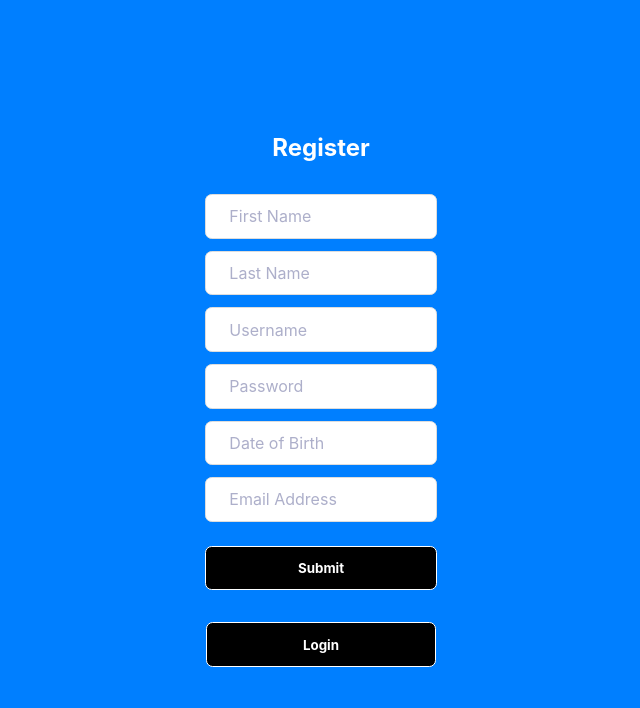
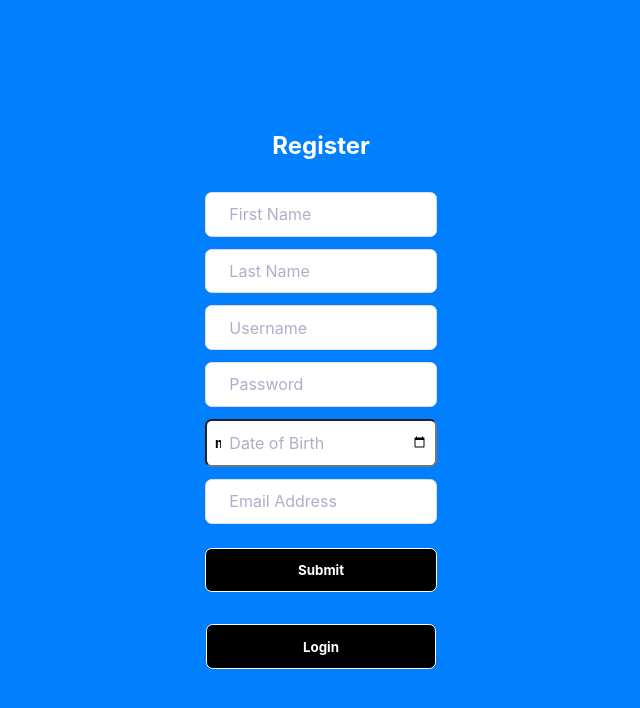
Before and after one commit to Ken1567/Stacktrek-Capstone-Project, a React (Create React App) app in the folder client/: page /register in a window 1280 px wide. Shown: the top 708 px of the page, without its empty margins (319-959 px from the left). Built offline with nearby package versions, Linux system fonts and the light colour scheme; no server answers.

Commit message:
Removed unnecessary codes and added date picker

```diff
--- a/client/src/components/comment/Comments.jsx
+++ b/client/src/components/comment/Comments.jsx
@@ -7,7 +7,6 @@ import userContext from '../../context/userContext';
 
 const PostItem = (props) => {
     const [showComment, setshowComment] = useState(false);
-    const [showDelete, setShowDelete] = useState("");
     const [posts, setPost] = useState([]);
     // const [polling, setPolling] = useState();
     const [reply, setReply] = useState(false);
@@ -45,17 +44,6 @@ const PostItem = (props) => {
         }
     },[])
 
-    // const onDeleteComment = async (comment_id) => {
-    //     const response = await fetch(
-    //         `http://localhost:8000/comment/${comment_id}`,
-    //         {
-    //             method: "DELETE",
-    //             headers: { Authorization: "Bearer " + localStorage.getItem('token') }
-    //         })
-    //         if (!response.ok){
-    //             return alert("Invalid Action")
-    //         }
-    // }
 
     const onSubmitForm = async (e) => {
         e.preventDefault()
--- a/client/src/components/register/Register.jsx
+++ b/client/src/components/register/Register.jsx
@@ -83,7 +83,7 @@ const Signup = ({ setAuth }) => {
                     <span>Password</span>
                 </div>
                 <div className="form-row">
-                    <input type="text" required
+                    <input type="date" required
                     name="birthdate"
                     value={birthdate}
                     onChange={e => onChange(e)}/>
```
